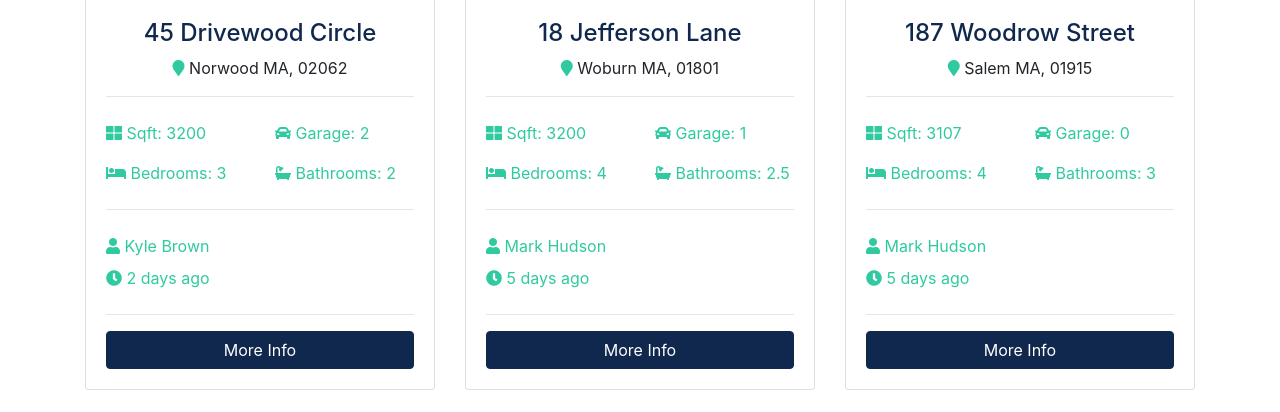
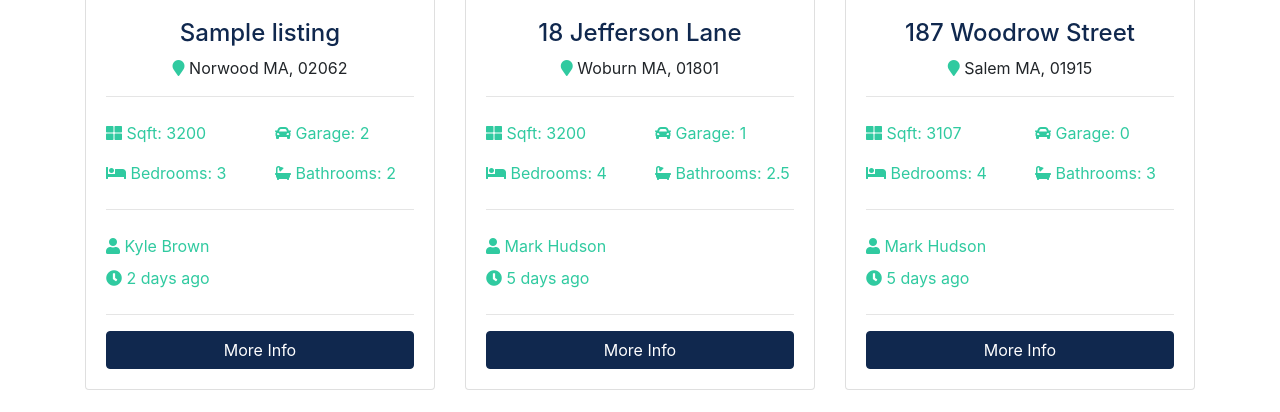
Before and after one commit to akhilgkrishnan/GekayRealEstate, a Django app: template templates/listings/search.html in a window 1280 px wide. Shown: the part 893-1305 px from the top of the page. Run offline with Django 3.2, Linux system fonts and the light colour scheme; the template is opened without the code that fills it: most values are stand-ins (such as "Sample title", 1, 10 or a date in 2020); some libraries are stand-ins or nearby versions.

Commit message:
add dynamic content

```diff
--- a/templates/listings/search.html
+++ b/templates/listings/search.html
@@ -205,7 +205,7 @@
             </div>
             <div class="card-body">
               <div class="listing-heading text-center">
-                <h4 class="text-primary">45 Drivewood Circle</h4>
+                <h4 class="text-primary">{{ listing.title }}</h4>
                 <p>
                   <i class="fas fa-map-marker text-secondary"></i> Norwood MA, 02062</p>
               </div>
```
